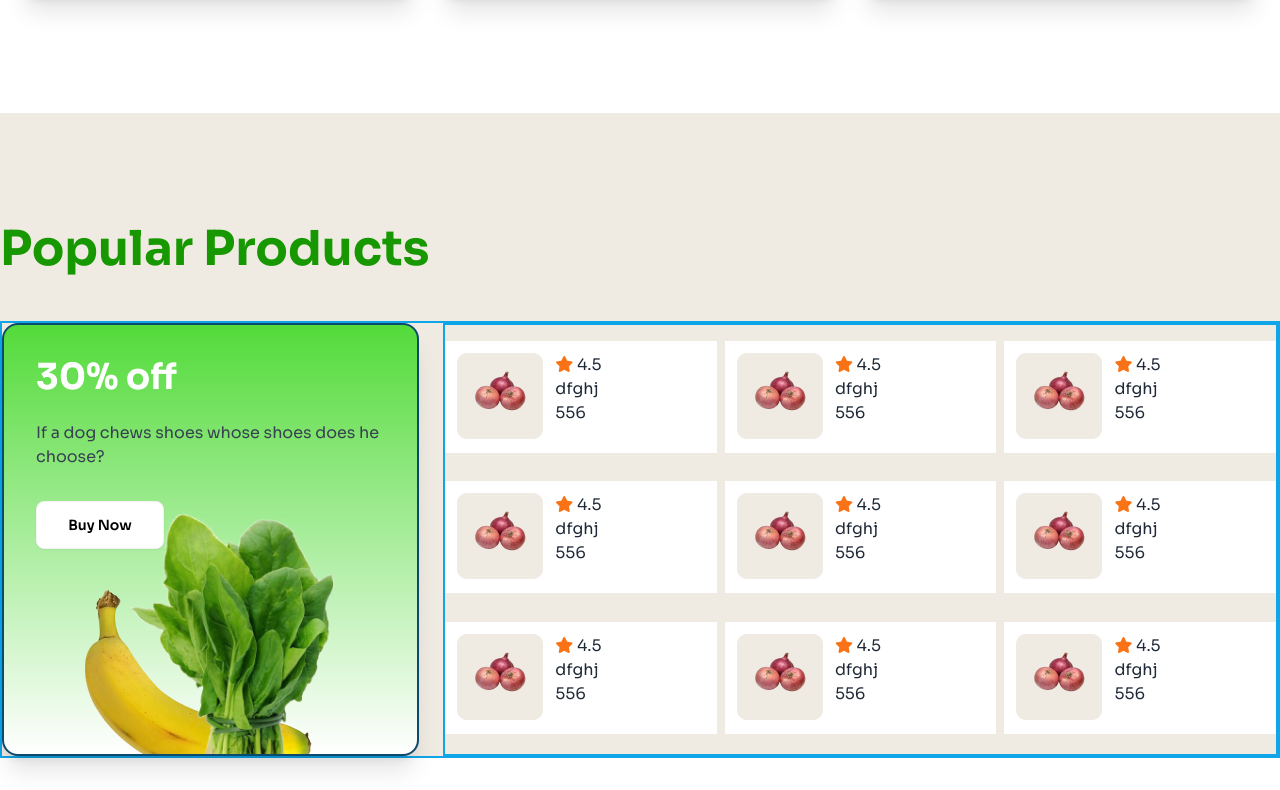
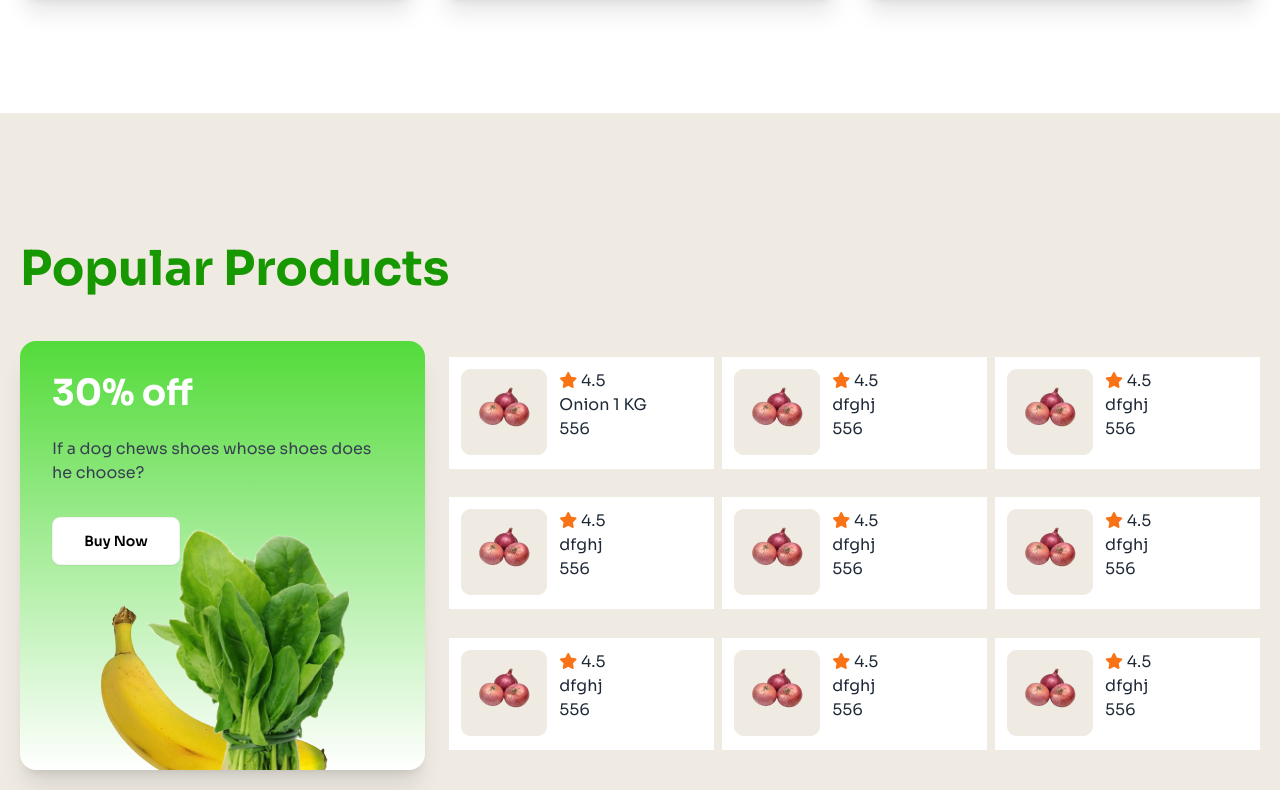
Before and after one commit to mohammad-oli56/Assingment-03, a plain HTML site: page index.html in a window 1280 px wide. Shown: the part 1670-2460 px from the top of the page. Drawn offline with nearby package versions, Linux system fonts and the light colour scheme.

Commit message:
add product

```diff
--- a/index.html
+++ b/index.html
@@ -114,15 +114,15 @@
       </div>
     </section>
 
-    <section class="mb-11 bg-[#EFEBE3] my-24">
+    <section class="mb-11 bg-[#EFEBE3] my-24 p-5">
       <h2
         class=" text-center lg:text-left font-bold lg:text-5xl text-3xl   text-[#179800] container lg:mx-auto lg:pt-28 pt-10 pb-12">
         Popular Products</h2>
 
-      <div1 class="grid grid-cols-1 lg:flex gap-6  border-2 border-sky-500 container md:mx-auto ">
+      <div1 class="grid grid-cols-1 lg:flex gap-6   container md:mx-auto ">
 
         <div
-          class="card bg-base-100 lg:w-4/12 w-96 shadow-xl border-2 border-sky-900 bg-gradient-to-b from-[#53DB3A] to-[#FFFFFF] mx-auto lg:ml-0">
+          class="card bg-base-100 lg:w-4/12 w-96 shadow-xl bg-gradient-to-b from-[#53DB3A] to-[#FFFFFF] -ml-3 lg:ml-0">
           <div class="card-body">
             <h2 class=" text-white text-4xl font-bold pb-4">30% off</h2>
             <p class="text-gray-700 font-">If a dog chews shoes whose shoes does he choose?</p>
@@ -135,16 +135,16 @@
           </div>
         </div>
 
-        <div class="grid lg:grid-cols-3  grid-cols-2 gap-y-2 gap-x-2 lg:w-8/12 border-2 border-sky-500">
+        <div class="grid lg:grid-cols-3  grid-cols-2 gap-y-2 gap-x-2 lg:w-8/12 ">
 
 
          <div class="bg-white flex h-28 lg:mt-4">
           <div class="p-3">
-            <img src="Group 16.png" alt="">
+            <img class="" src="Group 16.png" alt="">
           </div>
           <div class="pt-3">
             <i class="fa-solid fa-star text-orange-500"></i> <span></span> 4.5
-            <h1>dfghj</h1>
+            <h1>Onion 1 KG</h1>
             <h3>556</h3>
               </div>
          </div>
```
